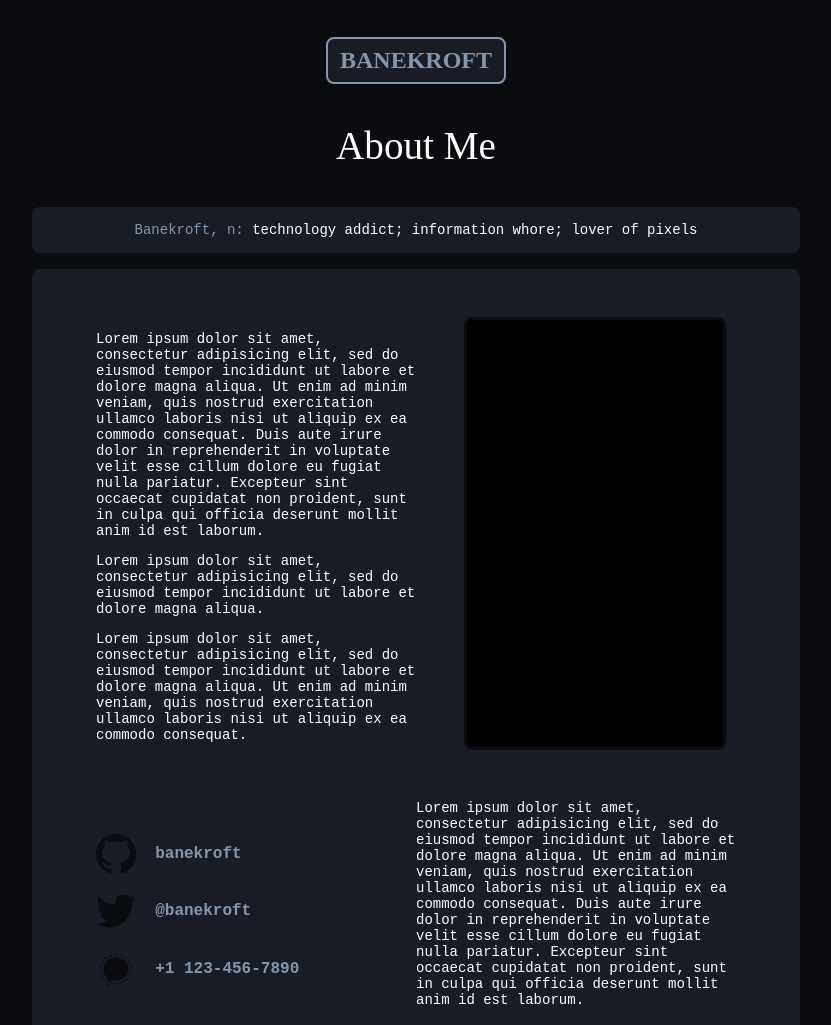
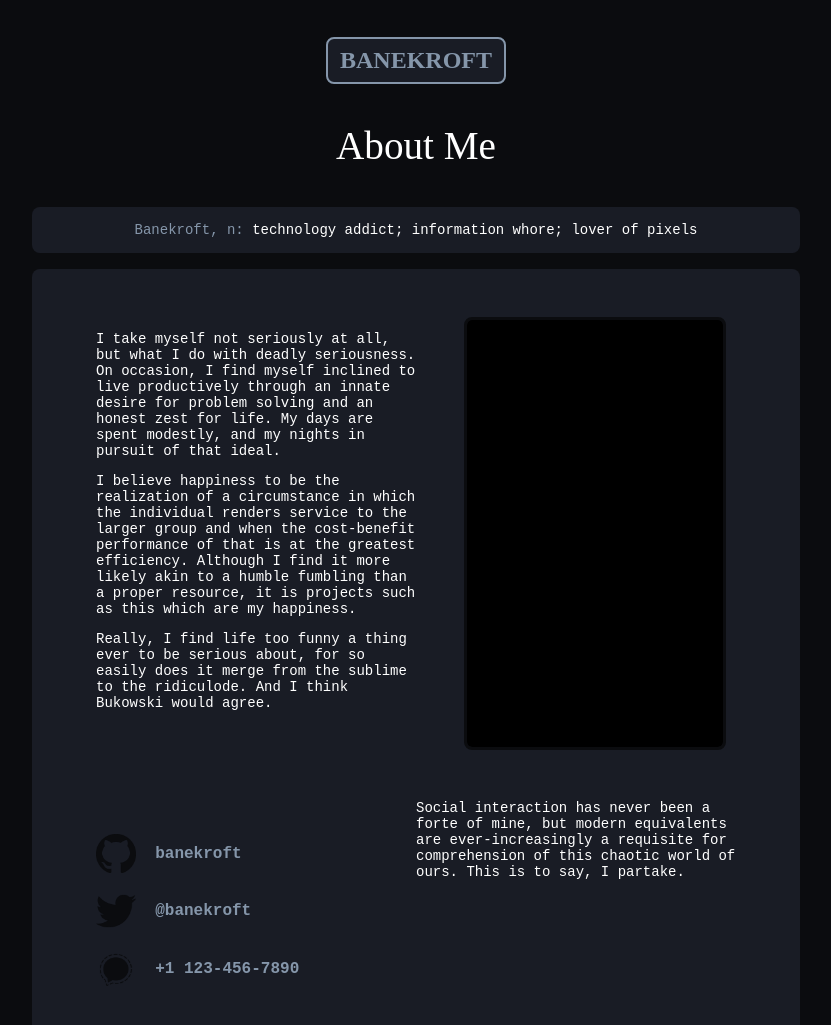
Before and after one commit to Banekroft/Banekroft.github.io, a plain HTML site: page about.html in a window 1280 px wide. Shown: the top 1025 px of the page, without its empty margins (224-1055 px from the left). Drawn offline with Linux system fonts and the light colour scheme.

Commit message:
less lorem ipsum

```diff
--- a/about.html
+++ b/about.html
@@ -19,9 +19,9 @@
       <div id="about">
         <div class="row">
           <div class="t0">
-            <p>Lorem ipsum dolor sit amet, consectetur adipisicing elit, sed do eiusmod tempor incididunt ut labore et dolore magna aliqua. Ut enim ad minim veniam, quis nostrud exercitation ullamco laboris nisi ut aliquip ex ea commodo consequat. Duis aute irure dolor in reprehenderit in voluptate velit esse cillum dolore eu fugiat nulla pariatur. Excepteur sint occaecat cupidatat non proident, sunt in culpa qui officia deserunt mollit anim id est laborum.</p>
-            <p>Lorem ipsum dolor sit amet, consectetur adipisicing elit, sed do eiusmod tempor incididunt ut labore et dolore magna aliqua.</p>
-            <p>Lorem ipsum dolor sit amet, consectetur adipisicing elit, sed do eiusmod tempor incididunt ut labore et dolore magna aliqua. Ut enim ad minim veniam, quis nostrud exercitation ullamco laboris nisi ut aliquip ex ea commodo consequat.</p>
+            <p>I take myself not seriously at all, but what I do with deadly seriousness. On occasion, I find myself inclined to live productively through an innate desire for problem solving and an honest zest for life. My days are spent modestly, and my nights in pursuit of that ideal.</p>
+            <p>I believe happiness to be the realization of a circumstance in which the individual renders service to the larger group and when the cost-benefit performance of that is at the greatest efficiency. Although I find it more likely akin to a humble fumbling than a proper resource, it is projects such as this which are my happiness.</p>
+            <p>Really, I find life too funny a thing ever to be serious about, for so easily does it merge from the sublime to the ridiculode. And I think Bukowski would agree.</p>
           </div> <!-- .t0 -->
           <div class="t0">
             <img id="img-bane" src="banekroft.png" alt="banekroft.png">
@@ -38,7 +38,7 @@
             <a href="https://www.signal.org/" target="_blank"><img id="img0" src="signal.png" alt="signal.png">&#xa0;&#xa0;<strong>+1 123-456-7890</strong></a>
           </div> <!-- .t1 -->
           <div class="t0">
-            <p>Lorem ipsum dolor sit amet, consectetur adipisicing elit, sed do eiusmod tempor incididunt ut labore et dolore magna aliqua. Ut enim ad minim veniam, quis nostrud exercitation ullamco laboris nisi ut aliquip ex ea commodo consequat. Duis aute irure dolor in reprehenderit in voluptate velit esse cillum dolore eu fugiat nulla pariatur. Excepteur sint occaecat cupidatat non proident, sunt in culpa qui officia deserunt mollit anim id est laborum.</p>
+            <p>Social interaction has never been a forte of mine, but modern equivalents are ever-increasingly a requisite for comprehension of this chaotic world of ours. This is to say, I partake.</p>
           </div> <!-- .t0 -->
         </div> <!-- .row -->
       </div> <!-- #about -->
--- a/stylesheet.css
+++ b/stylesheet.css
@@ -162,6 +162,10 @@ footer {
   width: 50%;
 }
 
+#img {
+  margin: 24px auto 24px auto;
+}
+
 #img-bane {
   border-color: #0b0c0f;
   border-radius: 8px;
```
Also changed, not shown: index.html (+3 -3 lines).
